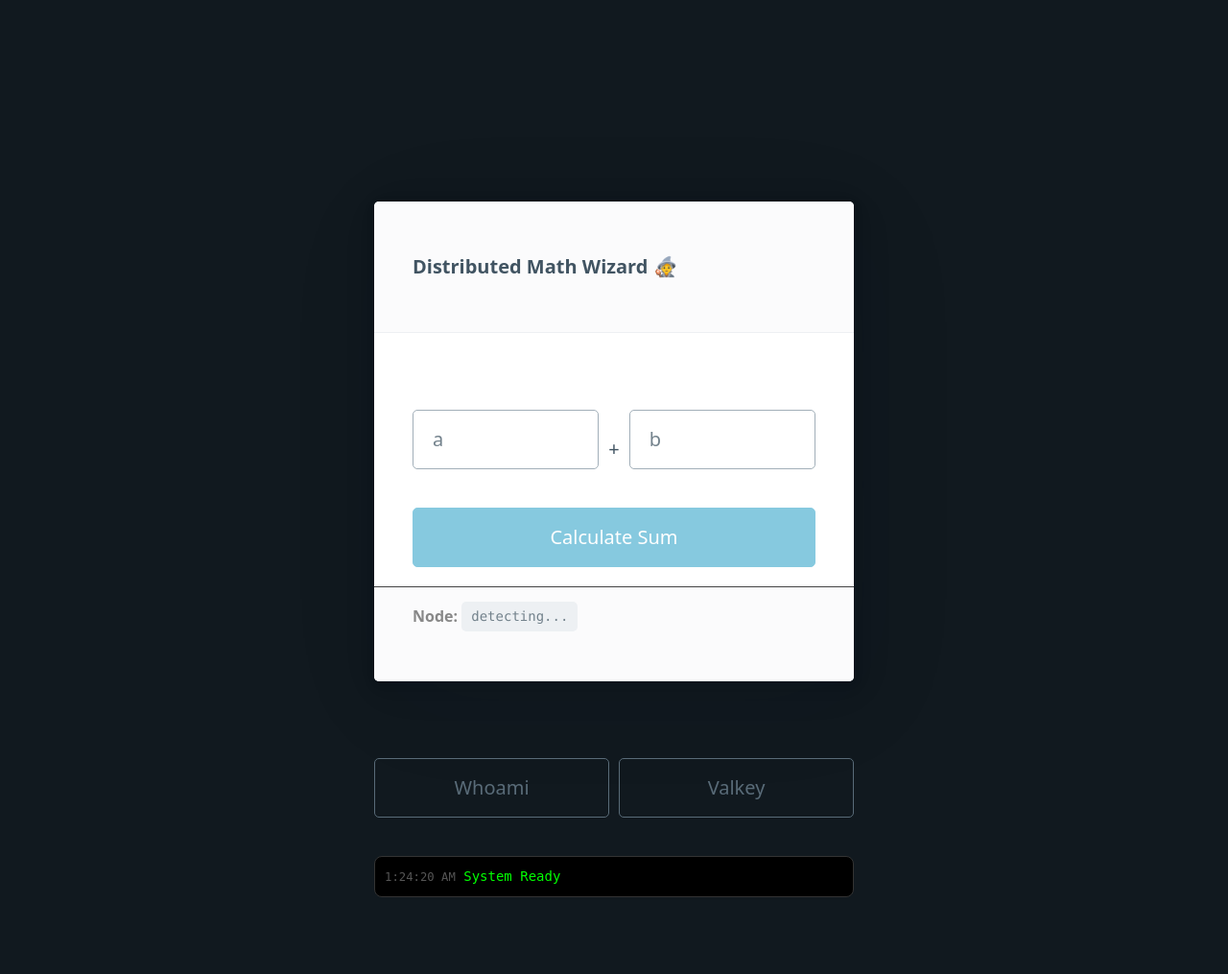
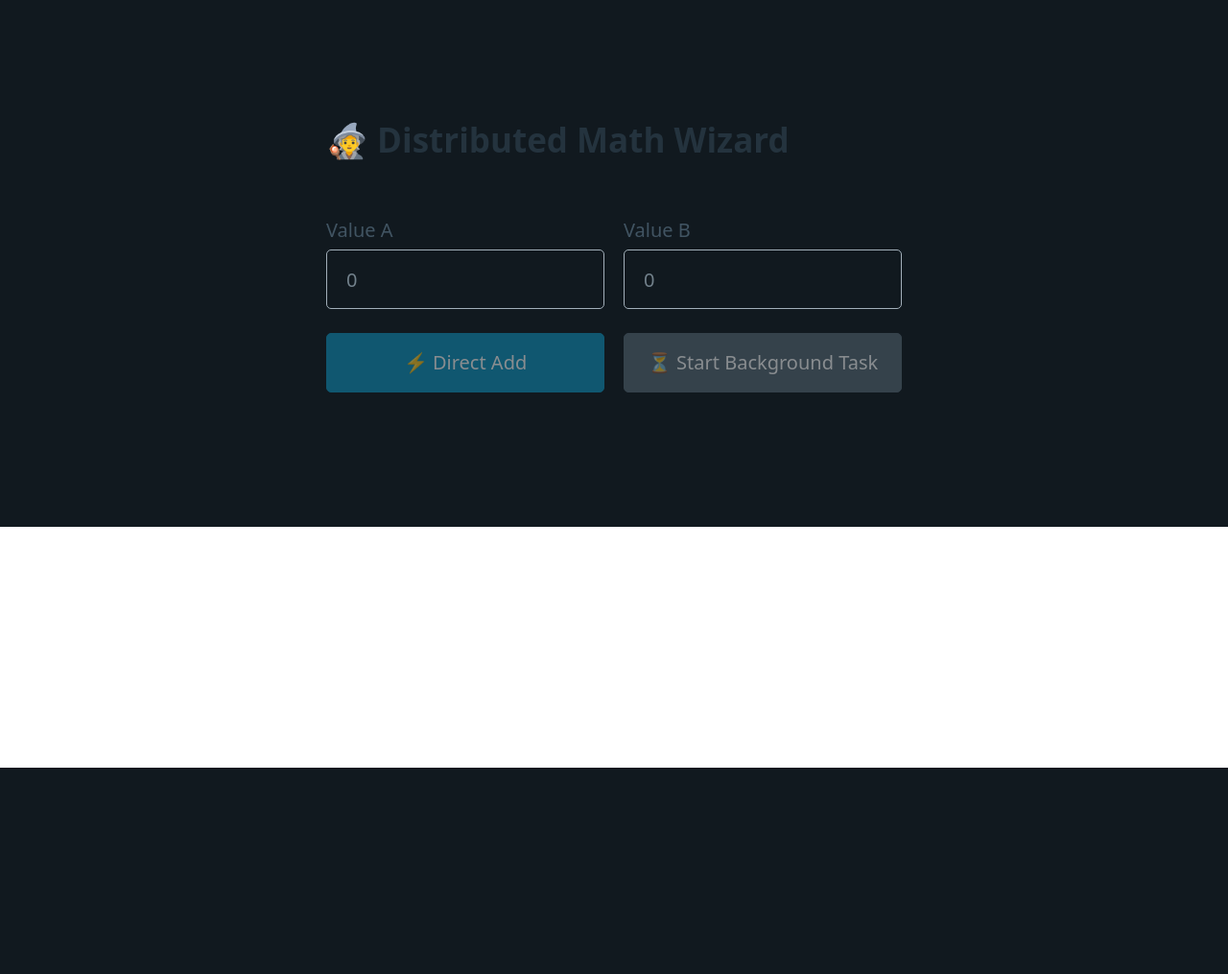
Before and after one commit to MrkAnthony/TheDistributedMathWizard, a Flask app: page / in a window 1280 px wide. Shown: the whole page at 96% size. After the commit the page ends 800 px from the top, so only its background shows below. Run offline with Flask 3, Linux system fonts and the light colour scheme; parts of the project's set-up code (start-up, migrations or seed data) failed here and were passed over.

Commit message:
ui update and route checked by update

```diff
--- a/app/templates/index.html
+++ b/app/templates/index.html
@@ -3,111 +3,212 @@
 <head>
     <meta charset="UTF-8">
     <meta name="viewport" content="width=device-width, initial-scale=1">
-    <title>Wizard UI - Simple</title>
+    <title>Math Wizard Controller</title>
     <link rel="stylesheet" href="https://cdn.jsdelivr.net/npm/@picocss/pico@1/css/pico.min.css">
+
     <style>
-        body { padding-top: 50px; background-color: #11191f; }
-        .wizard-container { max-width: 500px; margin: 0 auto; }
-        .input-group { display: flex; align-items: center; gap: 10px; margin-bottom: 20px; }
-        #display { border-top: 1px solid #444; padding-top: 15px; margin-top: 15px; }
-        .server-badge { font-size: 0.8rem; color: #888; display: flex; justify-content: space-between; align-items: center; }
+        body { padding: 2rem; background-color: #11191f; }
+        .container { max-width: 600px; }
+        .result-box {
+            padding: 1rem; border-radius: 8px; margin-top: 1rem;
+            border: 1px solid #333; background: #1a2632;
+        }
+        .info-row {
+            display: flex; justify-content: space-between; align-items: center;
+            border-bottom: 1px solid #333; padding: 8px 0; font-size: 0.9rem;
+        }
+        .info-row:last-child { border-bottom: none; }
+        .info-label { color: #888; }
+        .node-id { font-family: monospace; color: #4caf50; }
+
+        .status-badge {
+            font-weight: bold; padding: 2px 8px; border-radius: 4px;
+            background: #333; color: #fff;
+        }
         [x-cloak] { display: none !important; }
-        .debug-console {
-            background: #000; color: #0f0; font-family: monospace;
-            font-size: 0.7rem; padding: 10px; border-radius: 8px; margin-top: 1rem;
-            max-height: 150px; overflow-y: auto; border: 1px solid #333;
-        }
     </style>
-</head>
-<body x-data="{
-    a: null, b: null, result: null, serverId: 'detecting...',
-    isLoading: false, statusMessage: '', errorMessage: '',
-    logs: [], checkingIdentity: false, testingValkey: false,
 
-    addLog(msg, isError = false) {
-        this.logs.unshift({ time: new Date().toLocaleTimeString(), msg, isError });
-        if (this.logs.length > 5) this.logs.pop();
+    <script>
+        function wizardApp() {
+            return {
+                a: null, b: null,
+                processing: false,
+                status: 'IDLE',
+                result: null,
+                error: '',
+                message: false,
+
+                // Tracking Identities
+                startedBy: '---',    // Who accepted the request
+                checkedBy: '---',    // Who we polled last
+                processedBy: '---',  // Who actually did the math
+
+                get inputsValid() { return this.a !== null && this.b !== null; },
+
+                resetUI() {
+                    this.result = null;
+                    this.error = '';
+                    this.message = true;
+                    this.processing = true;
+
+                    // Reset Identities
+                    this.startedBy = '---';
+                    this.checkedBy = '---';
+                    this.processedBy = 'Waiting...';
                 },
 
-    async startCalculation() {
-        this.result = null; this.errorMessage = ''; this.isLoading = true;
-        this.statusMessage = 'Contacting Flask...';
+                // 1. DIRECT SYNC ROUTE
+                async directAdd() {
+                    this.resetUI();
+                    this.status = 'Fetching...';
+
                     try {
+                        console.log(`[UI] Starting Direct Add: a=${this.a}, b=${this.b}`);
+
                         const res = await fetch(`/add?a=${this.a}&b=${this.b}`);
                         const data = await res.json();
-            if (!res.ok || data.error) throw new Error(data.error || 'Error');
+
+                        console.log('[API] /add Response:', data);
+
                         this.result = data.sum;
-            this.serverId = data.handled_by || data.container_id || 'Unknown';
-            this.addLog('Sum calculated: ' + this.result);
-        } catch (err) {
-            this.errorMessage = err.message;
-            this.addLog('Error: ' + err.message, true);
+                        this.status = 'complete';
+
+                        // In sync mode, one node does everything
+                        const nodeId = data.handled_by || 'Unknown';
+                        this.startedBy = nodeId;
+                        this.checkedBy = nodeId;
+                        this.processedBy = nodeId;
+
+                    } catch (e) {
+                        console.error('[API] /add Failed:', e);
+                        this.error = "Request Failed";
+                        this.status = 'failed';
                     } finally {
-            this.isLoading = false;
+                        this.processing = false;
                     }
                 },
 
-    async checkIdentity() {
-        this.checkingIdentity = true;
+                // 2. ASYNC POLLING ROUTE
+                async startBackgroundTask() {
+                    this.resetUI();
+                    this.status = 'starting';
+
                     try {
-            const res = await fetch('/whoami');
+                        console.log(`[UI] Creating Background Task: a=${this.a}, b=${this.b}`);
+
+                        // A. Create Task
+                        const res = await fetch(`/task?a=${this.a}&b=${this.b}&operation=add`, { method: 'POST' });
                         const data = await res.json();
-            this.serverId = data.container_id || data.handled_by || 'Unknown';
-            this.addLog('Node: ' + this.serverId);
-        } catch (e) { this.addLog('ID check failed', true); }
-        finally { this.checkingIdentity = false; }
+
+                        console.log('[API] /task Created:', data);
+
+                        // Capture who STARTED the task
+                        this.startedBy = data.handled_by || 'Unknown';
+                        this.status = 'pending';
+
+                        // B. Start Polling
+                        this.poll(data.task_id);
+
+                    } catch (e) {
+                        console.error('[API] /task Creation Failed:', e);
+                        this.error = "Could not start task";
+                        this.status = 'failed';
+                        this.processing = false;
+                    }
                 },
 
-    async testValkey() {
-        this.testingValkey = true;
+                async poll(taskId) {
                     try {
-            const res = await fetch('/valkey_test');
+                        const res = await fetch(`/tasks/${taskId}/status`);
                         const data = await res.json();
-            this.addLog('Valkey: ' + (data.status || 'OK'));
-        } catch (e) { this.addLog('Valkey failed', true); }
-        finally { this.testingValkey = false; }
+
+                        console.log(`[API] Poll Status (${taskId}):`, data);
+
+                        // 1. ALWAYS update who checked it (The API Node)
+                        this.checkedBy = data.checked_by || 'Unknown';
+
+                        if (data.status === 'complete') {
+                            this.result = data.result;
+                            this.status = 'complete';
+
+                            // 2. ONLY update processedBy when finished (The Worker)
+                            this.processedBy = data.handled_by || 'Unknown';
+
+                            this.processing = false;
+                            console.log('[UI] Task Finished Successfully. Worker:', this.processedBy);
                         }
-}" x-init="addLog('System Ready')">
+                        else if (data.status === 'failed') {
+                            this.error = data.error;
+                            this.status = 'failed';
+                            this.processedBy = data.handled_by || 'Error Worker';
+                            this.processing = false;
+                            console.warn('[UI] Task Failed on Server');
+                        }
+                        else {
+                            // Still pending...
+                            console.log(`[UI] Task pending. Checked by API Node: ${this.checkedBy}`);
+                            setTimeout(() => this.poll(taskId), 2000);
+                        }
+                    } catch (e) {
+                        console.error('[API] Polling Error:', e);
+                        this.error = "Polling Error";
+                        this.processing = false;
+                    }
+                }
+            }
+        }
+    </script>
+    <script src="https://cdn.jsdelivr.net/npm/alpinejs@3.x.x/dist/cdn.min.js" defer></script>
+</head>
+<body x-data="wizardApp()">
 
-    <main class="container wizard-container">
-        <article>
-            <header><strong>Distributed Math Wizard 🧙</strong></header>
+    <main class="container">
+        <h2>🧙 Distributed Math Wizard</h2>
 
-            <div class="input-group">
-                <input type="number" x-model.number="a" placeholder="a">
-                <span>+</span>
-                <input type="number" x-model.number="b" placeholder="b">
+        <div class="grid">
+            <label>Value A <input type="number" x-model.number="a" placeholder="0"></label>
+            <label>Value B <input type="number" x-model.number="b" placeholder="0"></label>
         </div>
 
-            <button @click="startCalculation()" :aria-busy="isLoading" :disabled="isLoading || a === null || b === null">
-                Calculate Sum
+        <div class="grid">
+            <button @click="directAdd()" :disabled="processing || !inputsValid">
+                ⚡ Direct Add
             </button>
-
-            <footer id="display">
-                <div x-show="result !== null" x-cloak>
-                    <strong>Result:</strong> <span x-text="result" style="font-size: 1.5rem; color: #4caf50;"></span>
-                </div>
-                <div class="server-badge">
-                    <span><strong>Node:</strong> <code x-text="serverId"></code></span>
-                </div>
-            </footer>
-
-            <p x-show="errorMessage" x-cloak><mark x-text="errorMessage"></mark></p>
-        </article>
-
-        <div style="display: grid; grid-template-columns: 1fr 1fr; gap: 10px;">
-            <button class="outline secondary" @click="checkIdentity()" :aria-busy="checkingIdentity">Whoami</button>
-            <button class="outline secondary" @click="testValkey()" :aria-busy="testingValkey">Valkey</button>
+            <button class="secondary" @click="startBackgroundTask()" :disabled="processing || !inputsValid">
+                ⏳ Start Background Task
+            </button>
         </div>
 
-        <div class="debug-console" x-show="logs.length > 0" x-cloak>
-            <template x-for="log in logs">
-                <div><small x-text="log.time" style="color:#555"></small> <span :style="log.isError ? 'color:red' : ''" x-text="log.msg"></span></div>
-            </template>
+        <div x-show="message" class="result-box" x-cloak>
+
+            <div style="display:flex; justify-content:space-between; align-items:center; margin-bottom:15px;">
+                <strong>Output:</strong>
+                <span class="status-badge" x-text="status.toUpperCase()"></span>
+            </div>
+
+            <div style="background: rgba(0,0,0,0.3); padding: 10px; border-radius: 6px; margin-bottom: 15px;">
+                <div class="info-row">
+                    <span class="info-label">Initiated By:</span>
+                    <span class="node-id" x-text="startedBy"></span>
+                </div>
+                <div class="info-row">
+                    <span class="info-label">Last Checked By:</span>
+                    <span class="node-id" x-text="checkedBy"></span>
+                </div>
+                <div class="info-row">
+                    <span class="info-label">Processed By:</span>
+                    <span class="node-id" x-text="processedBy" style="font-weight:bold;"></span>
+                </div>
+            </div>
+
+            <progress x-show="status === 'pending'"></progress>
+
+            <h3 x-show="result !== null" style="color: #4caf50; text-align:center; margin: 10px 0;">
+                Sum: <span x-text="result"></span>
+            </h3>
+
+            <div x-show="error" style="color: #ff6b6b; text-align:center;" x-text="error"></div>
         </div>
     </main>
-
-    <!-- Moving Alpine to the end of body and adding defer to fix the initialization warning -->
-    <script src="https://cdn.jsdelivr.net/npm/alpinejs@3.x.x/dist/cdn.min.js"></script>
 </body>
 </html>
--- a/docker-compose.yml
+++ b/docker-compose.yml
@@ -32,5 +32,5 @@
     # EXPOSE tells other containers the port, but doesn't open it to your WSL
     expose:
       - "5000"
-    deploy:
-      replicas: 3
+    # deploy:
+    #   replicas: 3
```
Also changed, not shown: app/controllers/task_controller.py (+23 -7 lines), app/services/task_service.py (+12 -8 lines), README.md. Lines whose indentation alone changed are shown as unchanged.
